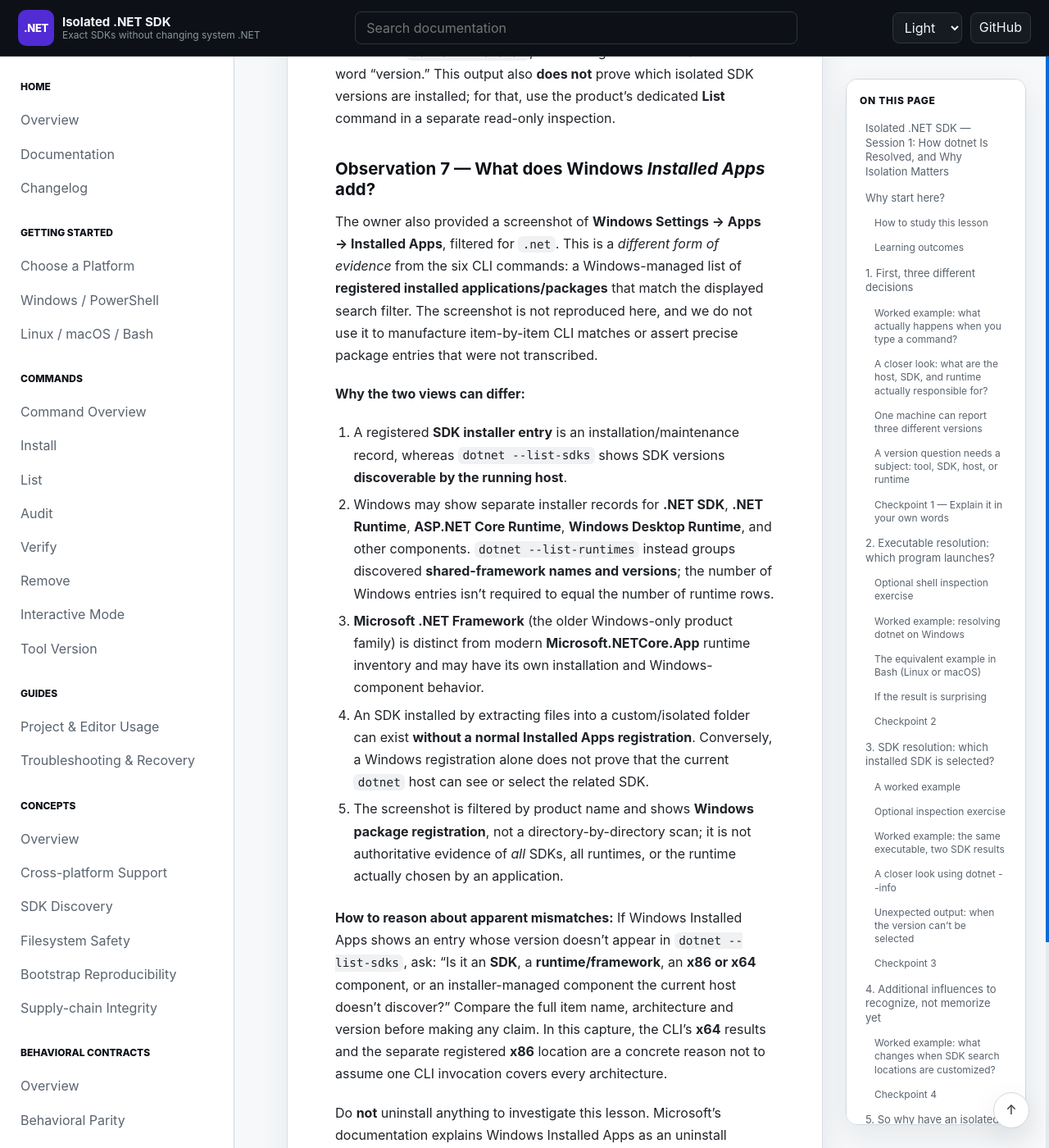
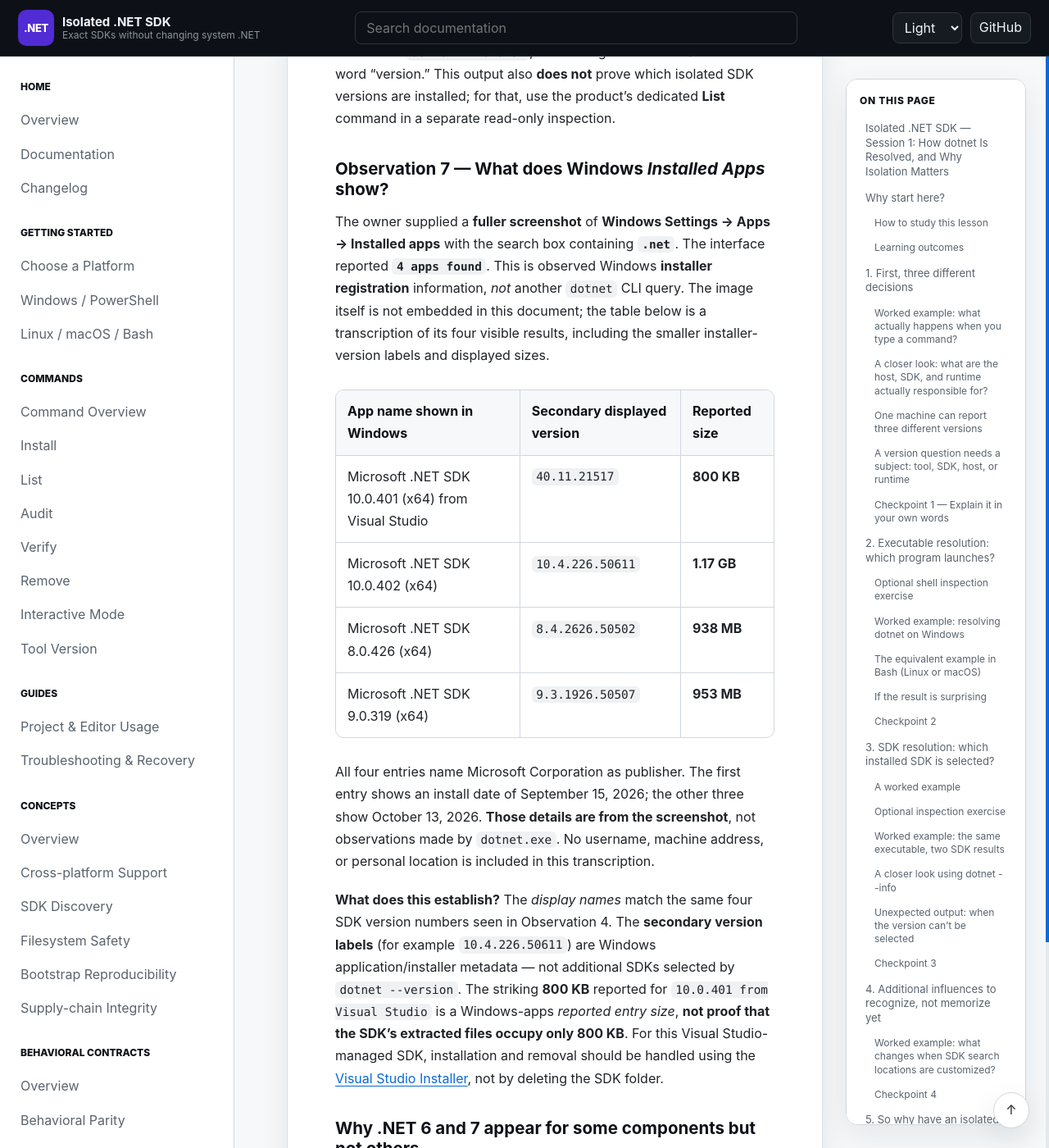
Before and after one commit to infoconex/isolated-dotnet-sdk, a Jekyll site: the page built from docs/training/isolated-dotnet-sdk-session-1-self-paced.md, in a window 1280 px wide and 1400 px high, scrolled down 38218 px. Shown: the whole window at 82% size. Built offline with Jekyll 4.4.1, drawn with Linux system fonts in a browser that asks for light colours; our own code applies the rules of GitHub Pages for plain Markdown files; some of the changed text lies outside the part shown.

Commit message:
docs(training): explain .NET 6/7 runtime families using owner Installed Apps and CLI evidence

```diff
--- a/docs/training/isolated-dotnet-sdk-session-1-self-paced.md
+++ b/docs/training/isolated-dotnet-sdk-session-1-self-paced.md
@@ -862,21 +862,56 @@
 
 **Explanation:** This identifies the **development-source build of the Isolated .NET SDK management script**. It does **not** identify a Microsoft SDK release or guarantee that the script is a published stable version. Our PowerShell script's `-Version` is different from Microsoft's `dotnet --version`, even though both commands use the word “version.” This output also **does not** prove which isolated SDK versions are installed; for that, use the product's dedicated **List** command in a separate read-only inspection.
 
-### Observation 7 — What does Windows *Installed Apps* add?
+### Observation 7 — What does Windows *Installed Apps* show?
 
-The owner also provided a screenshot of **Windows Settings → Apps → Installed Apps**, filtered for `.net`. This is a *different form of evidence* from the six CLI commands: a Windows-managed list of **registered installed applications/packages** that match the displayed search filter. The screenshot is not reproduced here, and we do not use it to manufacture item-by-item CLI matches or assert precise package entries that were not transcribed.
+The owner supplied a **fuller screenshot** of **Windows Settings → Apps → Installed apps** with the search box containing **`.net`**. The interface reported **`4 apps found`**. This is observed Windows **installer registration** information, *not* another `dotnet` CLI query. The image itself is not embedded in this document; the table below is a transcription of its four visible results, including the smaller installer-version labels and displayed sizes.
 
-**Why the two views can differ:**
+| App name shown in Windows | Secondary displayed version | Reported size |
+| --- | --- | --- |
+| Microsoft .NET SDK 10.0.401 (x64) from Visual Studio | `40.11.21517` | **800 KB** |
+| Microsoft .NET SDK 10.0.402 (x64) | `10.4.226.50611` | **1.17 GB** |
+| Microsoft .NET SDK 8.0.426 (x64) | `8.4.2626.50502` | **938 MB** |
+| Microsoft .NET SDK 9.0.319 (x64) | `9.3.1926.50507` | **953 MB** |
 
-1. A registered **SDK installer entry** is an installation/maintenance record, whereas `dotnet --list-sdks` shows SDK versions **discoverable by the running host**.
-2. Windows may show separate installer records for **.NET SDK**, **.NET Runtime**, **ASP.NET Core Runtime**, **Windows Desktop Runtime**, and other components. `dotnet --list-runtimes` instead groups discovered **shared-framework names and versions**; the number of Windows entries isn't required to equal the number of runtime rows.
-3. **Microsoft .NET Framework** (the older Windows-only product family) is distinct from modern **Microsoft.NETCore.App** runtime inventory and may have its own installation and Windows-component behavior.
-4. An SDK installed by extracting files into a custom/isolated folder can exist **without a normal Installed Apps registration**. Conversely, a Windows registration alone does not prove that the current `dotnet` host can see or select the related SDK.
-5. The screenshot is filtered by product name and shows **Windows package registration**, not a directory-by-directory scan; it is not authoritative evidence of *all* SDKs, all runtimes, or the runtime actually chosen by an application.
+All four entries name Microsoft Corporation as publisher. The first entry shows an install date of September 15, 2026; the other three show October 13, 2026. **Those details are from the screenshot**, not observations made by `dotnet.exe`. No username, machine address, or personal location is included in this transcription.
 
-**How to reason about apparent mismatches:** If Windows Installed Apps shows an entry whose version doesn't appear in `dotnet --list-sdks`, ask: “Is it an **SDK**, a **runtime/framework**, an **x86 or x64** component, or an installer-managed component the current host doesn't discover?” Compare the full item name, architecture and version before making any claim. In this capture, the CLI's **x64** results and the separate registered **x86** location are a concrete reason not to assume one CLI invocation covers every architecture.
+**What does this establish?** The *display names* match the same four SDK version numbers seen in Observation 4. The **secondary version labels** (for example `10.4.226.50611`) are Windows application/installer metadata — not additional SDKs selected by `dotnet --version`. The striking **800 KB** reported for `10.0.401 from Visual Studio` is a Windows-apps *reported entry size*, **not proof that the SDK's extracted files occupy only 800 KB**. For this Visual Studio-managed SDK, installation and removal should be handled using the [Visual Studio Installer](https://learn.microsoft.com/en-us/dotnet/core/install/remove-runtime-sdk-versions?pivots=os-windows), not by deleting the SDK folder.
 
-Do **not** uninstall anything to investigate this lesson. Microsoft's documentation explains Windows Installed Apps as an uninstall surface and recommends separate `--list-sdks` / `--list-runtimes` commands for inspection: [Remove .NET runtime and SDK versions](https://learn.microsoft.com/en-us/dotnet/core/install/remove-runtime-sdk-versions?pivots=os-windows) and [Check installed .NET versions](https://learn.microsoft.com/en-us/dotnet/core/install/how-to-detect-installed-versions).
+### Why .NET 6 and 7 appear for some components but not others
+
+Compare the actual system-host inventories from Observations 4 and 5. **For the .NET 6 and .NET 7 families specifically:**
+
+| Component | .NET 6 evidence | .NET 7 evidence | What it means |
+| --- | --- | --- | --- |
+| SDK (`--list-sdks`) | Not listed | Not listed | No SDK 6.x or 7.x visible to the current x64 host |
+| Core runtime (`Microsoft.NETCore.App`) | **6.0.36** | **7.0.20** | The core .NET runtime frameworks remain installed |
+| Windows Desktop runtime (`Microsoft.WindowsDesktop.App`) | **6.0.36** | **7.0.20** | Windows Forms/WPF runtime frameworks remain installed |
+| ASP.NET Core runtime (`Microsoft.AspNetCore.App`) | Not listed | Not listed | The current host does not see the ASP.NET Core 6.x/7.x shared frameworks |
+
+This pattern makes sense once we understand what Microsoft distributes on Windows:
+
+- The **.NET Desktop Runtime** includes the **core .NET runtime** and the **Windows Desktop runtime**, but does **not** include the ASP.NET Core runtime.
+- A **.NET SDK installer** typically includes the core runtime, Windows Desktop runtime and ASP.NET Core runtime. Unlike individual runtimes, it adds tools for development.
+- Components can remain after other SDKs or installers change. The screenshot and `--list-runtimes` output **cannot establish which installer originally created or retained** the 6.x and 7.x runtime directories. A separately installed desktop runtime, Visual Studio, or another application installer is a possibility, **not an observed historical fact**.
+
+Microsoft's [Windows .NET installation guide](https://learn.microsoft.com/en-us/dotnet/core/install/windows) provides the installer-to-runtime inclusion table. The important lesson is that **one SDK version isn't automatically one runtime of every kind**, and a framework-dependent app must find the particular compatible runtime/framework it needs.
+
+**Example of a possible consequence:** A framework-dependent **.NET 6 Windows Forms application** could potentially run using the available 6.0.36 core and desktop frameworks, subject to its runtime configuration and hosting environment. A framework-dependent **ASP.NET Core 6 application** that needs `Microsoft.AspNetCore.App 6.x` cannot assume that dependency is met just because `Microsoft.NETCore.App 6.0.36` is installed. The CLI inventory alone does **not** demonstrate that either hypothetical application was launched or succeeded.
+
+**Security and maintenance context:** .NET **7** reached end of support on **May 14, 2024**, and .NET **6** on **November 12, 2024**, according to Microsoft's [.NET support policy](https://dotnet.microsoft.com/en-us/platform/support/policy/dotnet-core). Out-of-support runtime components are worth auditing, but **do not remove them just because they appear in this list**: determine application dependencies and the responsible installer first. This exercise does not require uninstalling anything.
+
+### Why the Windows list and CLI inventory are not interchangeable
+
+1. **Windows Settings** shows matching *registered application entries* for the `.net` filter. It is not an exhaustive directory scan or an app-specific runtime-selection report. That search returned **four SDK registrations** on this machine; the UI did **not** list every runtime that the host reports.
+2. **`dotnet --list-sdks`** shows SDKs discoverable by this running `dotnet` host, not necessarily every SDK stored under a different host/root or architecture. Here its four displayed versions agree with the four Windows SDK display names.
+3. **`dotnet --list-runtimes`** shows installed shared-framework versions visible to this host — **16 lines across three framework families**, including older runtimes with no corresponding SDK on the system-host SDK list.
+4. The `dotnet --info` report also noted a registered **x86** install root at `C:\Program Files (x86)\dotnet`. Its existence does **not** tell us which SDKs/runtimes that separate architecture can see. Nothing in the four x64 SDK entries enumerates the x86 inventory.
+5. An SDK extracted into an *isolated* folder can exist without a normal Windows Installed Apps registration; likewise, a Windows registration alone doesn't prove a particular running host sees the registered SDK.
+6. **Microsoft .NET Framework** (the older Windows-specific product family) is different from modern `Microsoft.NETCore.App` shared framework versions; don't combine their inventories.
+
+**Next step only if diagnosis is needed:** To determine which installer owns a component or which specific application uses an older runtime, collect targeted installer/application evidence. Don't infer dependency or usage from the two version lists alone, and **don't remove anything during training**.
+
+For comparison, Microsoft's [installed-versions instructions](https://learn.microsoft.com/en-us/dotnet/core/install/how-to-detect-installed-versions) use `--list-sdks` and `--list-runtimes`, while its [Windows removal guidance](https://learn.microsoft.com/en-us/dotnet/core/install/remove-runtime-sdk-versions?pivots=os-windows) explains the Installed Apps and Visual Studio Installer surfaces.
 
 ### Put all seven observations together
 
@@ -889,7 +924,7 @@
 | Which system-host SDK versions are visible? | `dotnet --list-sdks` | **8.0.426, 9.0.319, 10.0.401, 10.0.402** |
 | Which runtime frameworks are visible? | `dotnet --list-runtimes` | Several .NET Core, ASP.NET Core, and Windows Desktop runtime versions; includes **6.0/7.0 runtimes without corresponding visible SDKs** |
 | Which management-tool version is reported? | Script `-Version` | **`isolated-dotnet-sdk development (main)`** |
-| What does the Windows Settings screenshot establish? | Installed Apps filtered for `.net` | Windows package registration view, **not** the running host's SDK/runtime inventory |
+| What does the Windows Settings screenshot establish? | Installed Apps filter `.net` → **4 apps found** | Four x64 SDK registrations, including one Visual Studio-managed entry; **not** a complete runtime inventory |
 | Which runtime did *a particular application* use? | Would require application-specific evidence | **Not determined** by these six commands or the Installed Apps screenshot |
 
 **Takeaway:** “What version of .NET do I have?” is incomplete. First ask **which program is running**, **which SDK it selects**, **which host components are reported**, **which runtimes can be discovered**, **which runtime a specific app uses**, and **which installation-management interface is being viewed**. These are different questions with different evidence.
```
